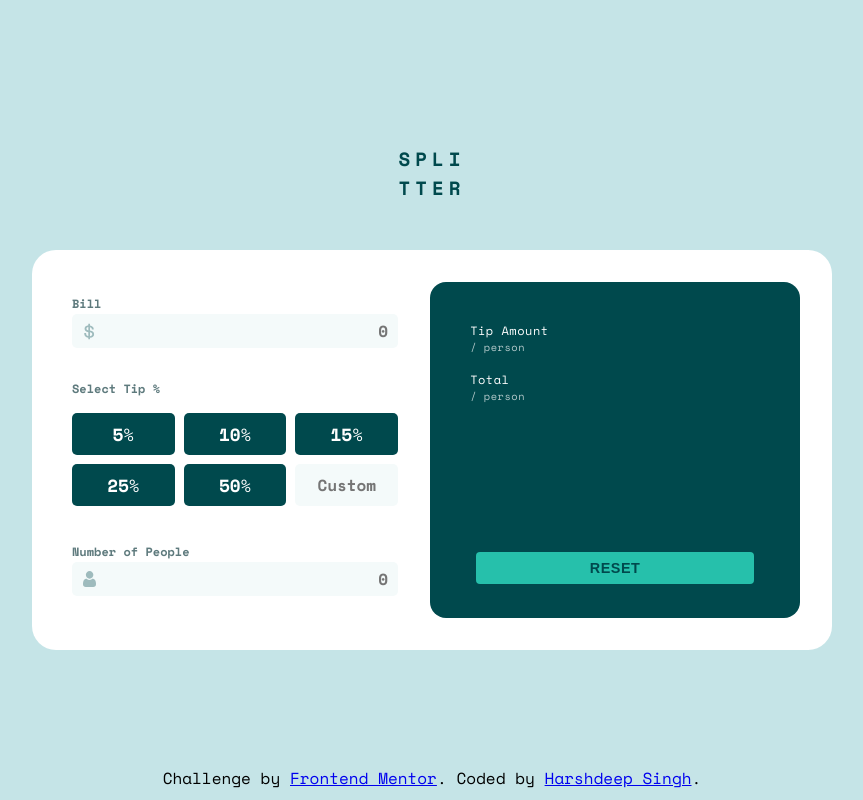
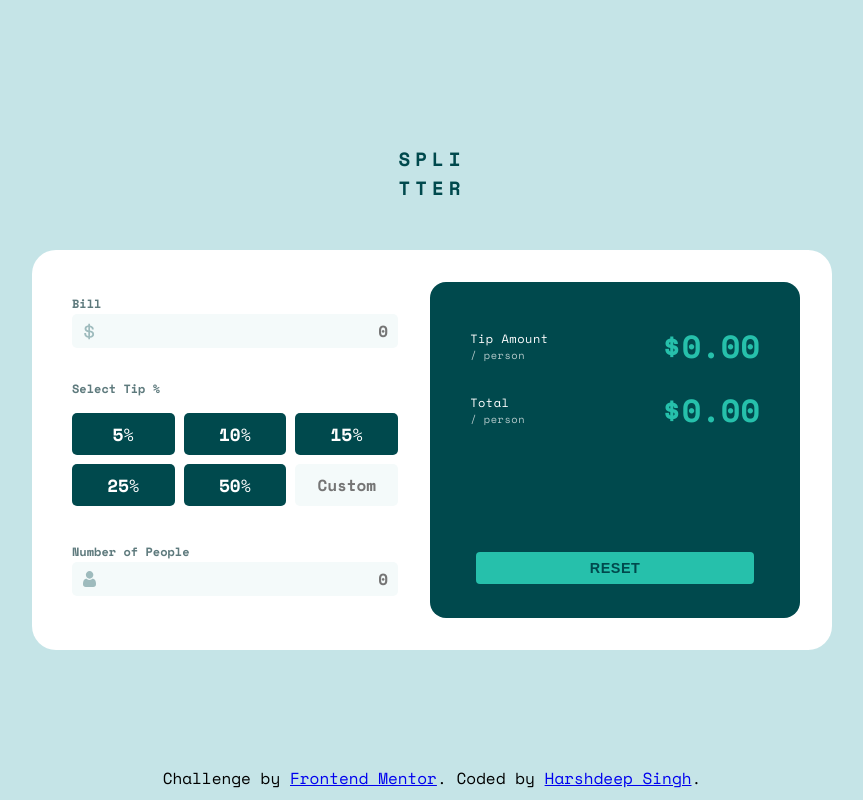
Before and after one commit to JunDevHarsh/tip-calculator, a plain HTML site: page index.html in a window 1280 px wide. Shown: the whole page, without its empty margins (208-1071 px from the left). Drawn offline with nearby package versions, Linux system fonts and the light colour scheme.

Commit message:
adding default values for output

```diff
--- a/index.html
+++ b/index.html
@@ -41,11 +41,11 @@
       <div class="calculator_output">
         <div class="tip_amount_content">
           <p class="tip_amount_text">Tip Amount</p>
-          <span class="tip_amount" id="tip-amount" ></span>
+          <span class="tip_amount" id="tip-amount" >$0.00</span>
         </div>
         <div class="tip_total_content">
           <p class="tip_total_text">Total</p>
-          <span class="tip_total" id="tip-total"></span>
+          <span class="tip_total" id="tip-total">$0.00</span>
         </div>
         <button class="reset_btn" id="reset-btn">Reset</button>
       </div>
```
